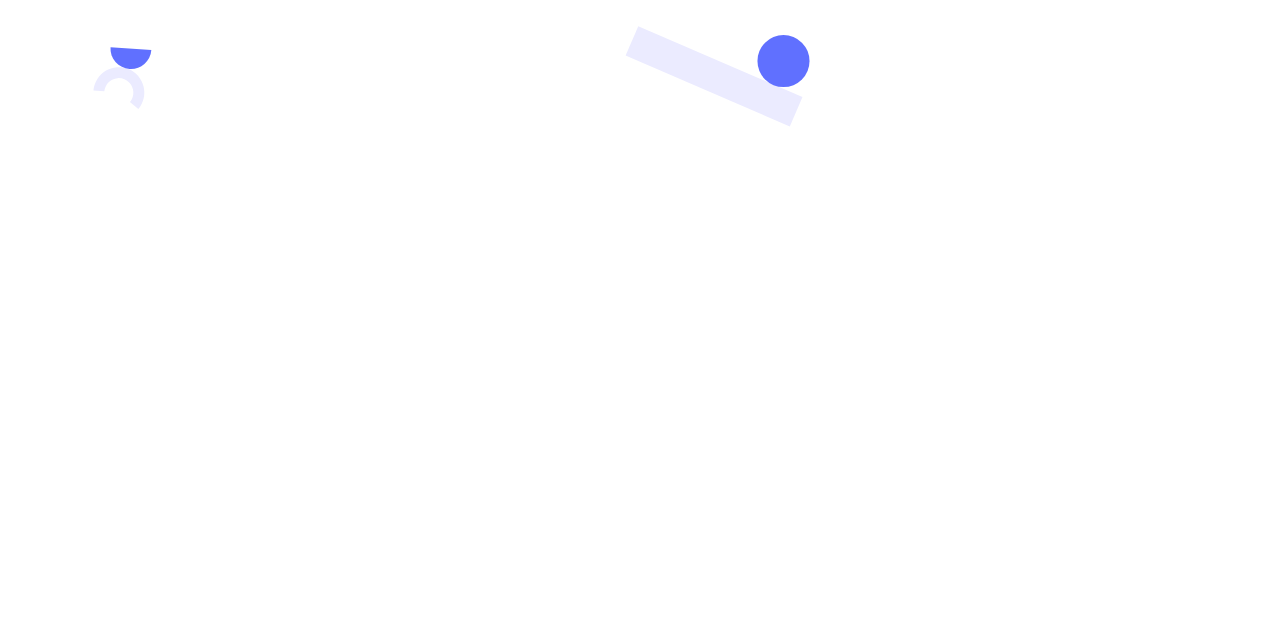
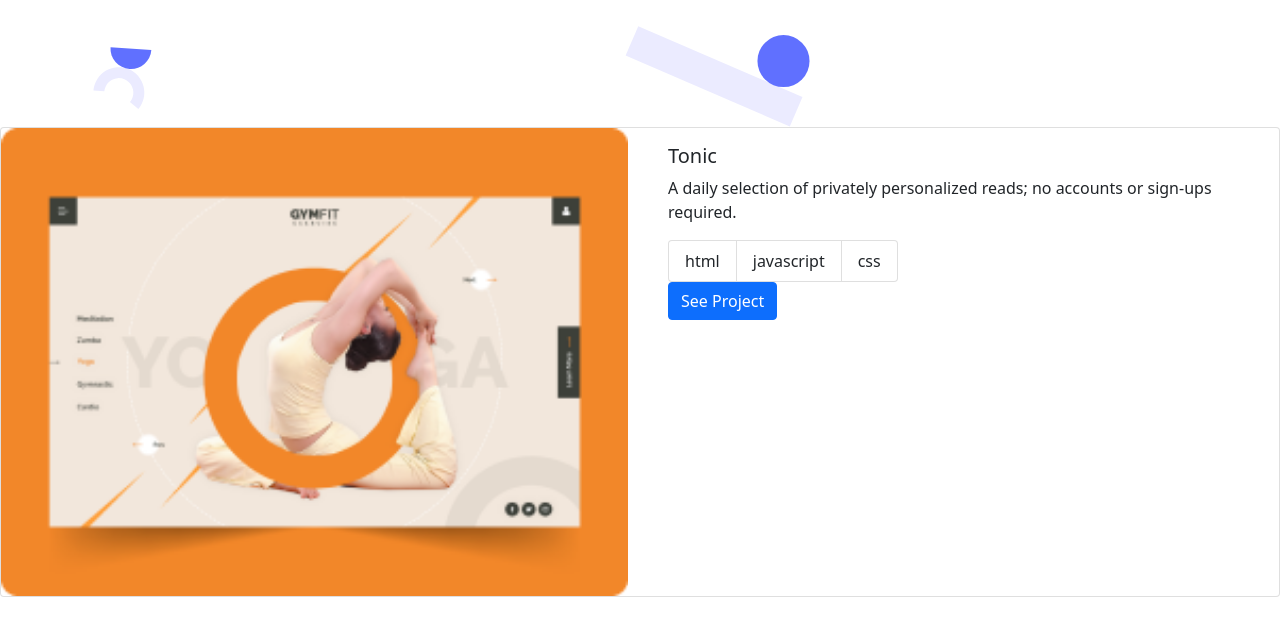
Before and after one commit to maths29/bootsrape, a website: page index.html in a window 1280 px wide. Shown: the part 673-1294 px from the top of the page. Before the commit the page ends 800 px from the top, so only its background shows below. Drawn offline with nearby package versions, Linux system fonts and the light colour scheme.

Commit message:
Update bootstrape index.html

```diff
--- a/index.html
+++ b/index.html
@@ -40,14 +40,15 @@
             </div>
         </div>
     </nav>
-
     <section class="head-text d-flex justify-content-center "
         style="height: 100vh; padding-top: 360px; background-image: url(./img/Header\ bg.svg); background-position: center; background-repeat: no-repeat; background-size: cover;">
         <div class="pod text-black text-left" style="padding-left: 250px;">
             <h1 id="scrospyHeading1">I’m John.<br>
                 Glad to see you!</h1>
-    <p style="width: 40%;">I’m a software developer! I can help you build a product, feature, or website. Look through some of my work and
-      experience! If you like what you see and have a project you need coded, don’t hesitate to contact me.</p>
+            <p style="width: 40%;">I’m a software developer! I can help you build a product, feature, or website. Look
+                through some of my work and
+                experience! If you like what you see and have a project you need coded, don’t hesitate to contact me.
+            </p>
 
             <div class="text-bottom">
                 <div class="rectangle-item">
@@ -62,6 +63,33 @@
             </div>
         </div>
     </section>
+    <section class="worksec">
+        <div class="row">
+            <div class="col-md-12">
+             <div class="card mb-4">
+              <div class="row">
+                <div class="col-md-6">
+                  <img src="img/Snapshoot Portfolio2.png" class="card-img-left w-100" alt="">
+                </div>
+                <div class="col-md-6">
+                   <div class="card-body">
+                            <h5 class="card-title">Tonic</h5>
+                            <p class="card-text">A daily selection of privately personalized reads; no accounts or sign-ups required.
+                            </p>
+                            <ul class="list-group list-group-horizontal">
+                              <li class="list-group-item list-item">html</li>
+                              <li class="list-group-item list-item">javascript</li>
+                              <li class="list-group-item list-item">css</li>
+                            </ul>
+                            <a href="#" class="btn btn-primary">See Project</a>
+                        </div>
+
+                </div>
+            </div>
+          </div>
+          </div>
+        </div>
+    </section>
     <script src="https://cdn.jsdelivr.net/npm/bootstrap@5.0.2/dist/js/bootstrap.bundle.min.js"
         integrity="sha384-MrcW6ZMFYlzcLA8Nl+NtUVF0sA7MsXsP1UyJoMp4YLEuNSfAP+JcXn/tWtIaxVXM"
         crossorigin="anonymous"></script>
```
Also changed, not shown: package.json (added, +23 -0 lines), .eslintrc.json (added), .github/workflows/linters.yml (added), .stylelintrc.json (added), 3 other files. Lines whose indentation alone changed are shown as unchanged.
